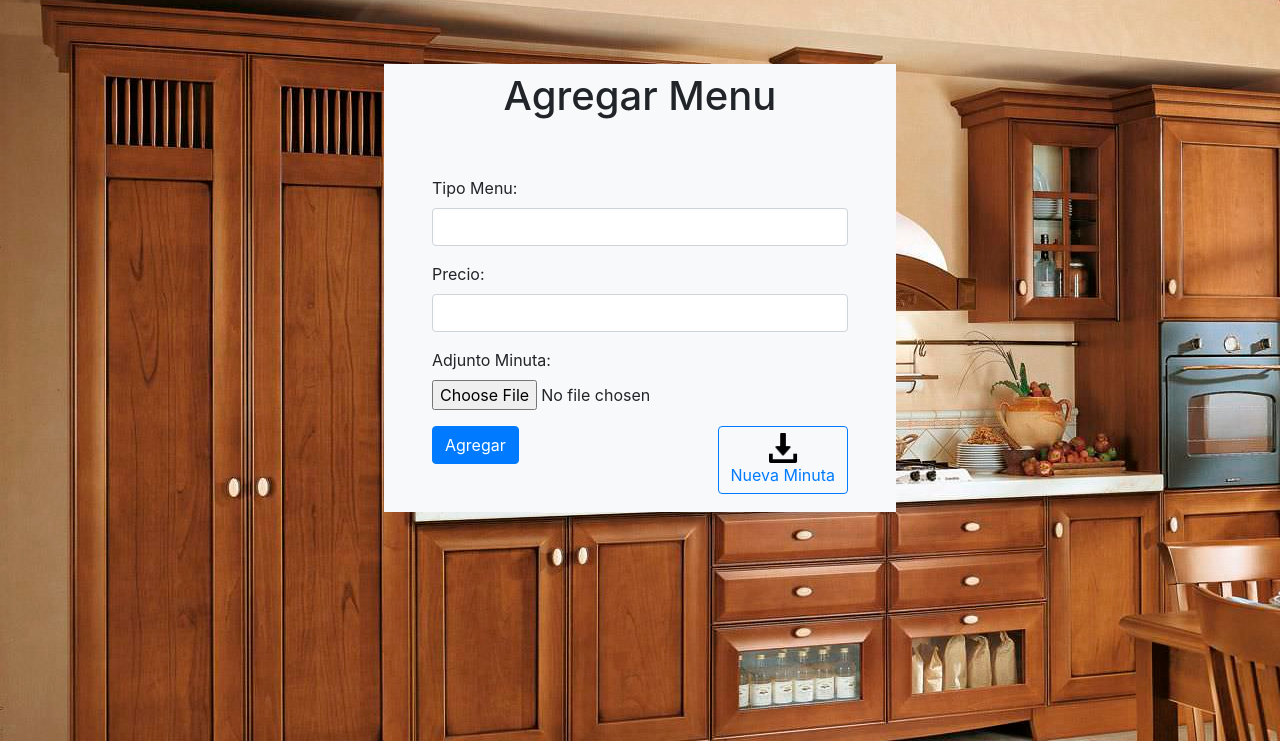
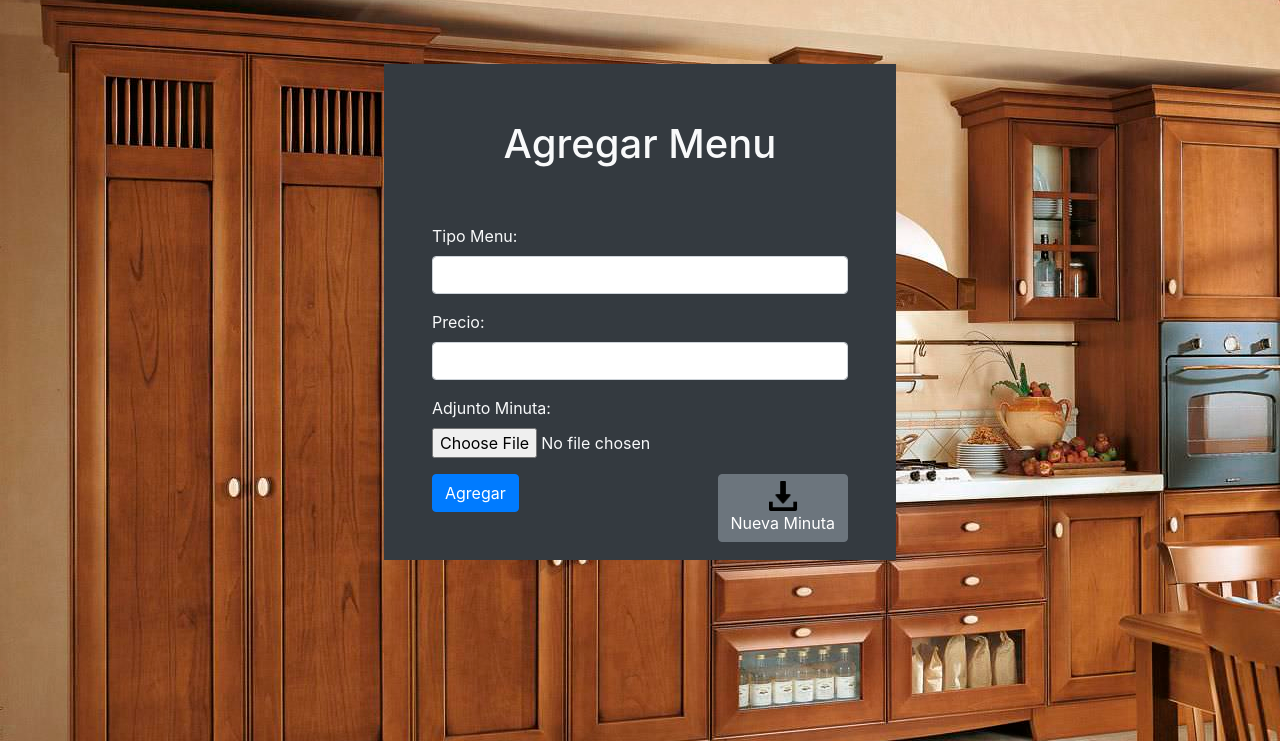
Before and after one commit to DynamicProphet/Hostal_Do-a_Clarita, a Django app: page /comedor/agregar in a window 1280 px wide. Shown: the part 59-800 px from the top of the page. Run offline with Django 3.2, Linux system fonts and the light colour scheme; the visitor is signed in with stand-in values (Sample User, id 1); some libraries are stand-ins or nearby versions.

Commit message:
Cambios CRUD Comedor

```diff
--- a/proyectoHostal/apps/urls.py
+++ b/proyectoHostal/apps/urls.py
@@ -13,8 +13,8 @@ from .views import *
 urlpatterns = [
     path('', home, name='pagina-principal'),
     path('registracion/', include([
-    path('registro/', registro, name='registro'),
-    path('registro_exitoso/', RegistroExitoso, name='registro_exitoso'),
+        path('registro/', registro, name='registro'),
+        path('registro_exitoso/', RegistroExitoso, name='registro_exitoso'),
     ])),
     path('quienes-somos/', QuienesSomos, name='quienes-somos'),
     path('reserva/', include ([
--- a/proyectoHostal/apps/views.py
+++ b/proyectoHostal/apps/views.py
@@ -148,5 +148,5 @@ def ComedorAdjunto(request,menu_id):
     excel = pd.read_excel(instacia.documento_menu.path)
     excel = excel.fillna('')
     tabla =  excel.to_html(bold_rows=True,index=False,
-    classes="table table-bordered bg-light text-dark",justify='center')
+    classes="table table-striped table-dark text-light",justify='center')
     return render(request, 'Cocina/menu_adjunto.html', {'tabla':tabla,'path':path})
--- a/proyectoHostal/static/css/styles.css
+++ b/proyectoHostal/static/css/styles.css
@@ -2,6 +2,7 @@
   align-items: center;
   justify-content: center;
 }
+/*
 .table,
 th,
 td {
@@ -9,6 +10,7 @@ td {
   background-color: #bca993;
   color: black;
 }
+*/
 .thtable td {
   padding: 10px;
 }
--- a/proyectoHostal/templates/Cocina/menu_adjunto.html
+++ b/proyectoHostal/templates/Cocina/menu_adjunto.html
@@ -8,7 +8,7 @@
 {% block img_bg %} style="background-image:url({% static 'img/background/img-cocina.jpg' %})" {% endblock %}
 
 {% block content %}
-<div class="">
+<div class="pt-5">
   <div class="pr-5">
     <a class="btn btn-primary float-right" target="_blank" href="{{ path }}">
       <img src="{% static 'img/icono-descargar.png' %}" alt="Descargar Minuta" width="30px"
--- a/proyectoHostal/templates/Cocina/menu_agregar.html
+++ b/proyectoHostal/templates/Cocina/menu_agregar.html
@@ -8,14 +8,14 @@
 {% block img_bg %} style="background-image:url({% static 'img/background/img-cocina.jpg' %})" {% endblock %}
 
 {% block content %}
-<div id="form_wrap" class="bg-light">
-    <form method="POST" class="" enctype="multipart/form-data">
+<div id="form_wrap" class="bg-dark pt-5">
+    <form method="POST" class="text-light" enctype="multipart/form-data">
         {% csrf_token %}
         <h1 class="text-center pt-2">Agregar Menu</h1>
         <div class="form-group p-5">
             {{ form.as_p }}
             <button class="btn btn-primary" type="submit">Agregar</button>
-            <a class="btn btn-outline-primary float-right" target="_blank" href="/media/Menu/minuta_base.xlsx">
+            <a class="btn btn-secondary float-right" target="_blank" href="/media/Menu/minuta_base.xlsx">
                 <img src="{% static 'img/icono-descargar.png' %}" alt="Descargar Nueva Minuta" width="30px"
                     height="30px"><br>
                 Nueva Minuta
--- a/proyectoHostal/templates/Cocina/menu_editar.html
+++ b/proyectoHostal/templates/Cocina/menu_editar.html
@@ -8,14 +8,14 @@
 {% block img_bg %} style="background-image:url({% static 'img/background/img-cocina.jpg' %})" {% endblock %}
 
 {% block content %}
-<div id="form_wrap" class="bg-light">
-    <form method="POST" class="" enctype="multipart/form-data">
+<div id="form_wrap" class="bg-dark pt-5">
+    <form method="POST" class="text-light" enctype="multipart/form-data">
         {% csrf_token %}
         <h1 class="text-center pt-2">Editar Menu</h1>
         <div class="form-group p-5">
             {{ form.as_p }}
             <button class="btn btn-primary" type="submit">Editar</button>
-            <a class="btn btn-outline-primary float-right" target="_blank" href="/media/Menu/minuta_base.xlsx">
+            <a class="btn btn-secondary float-right" target="_blank" href="/media/Menu/minuta_base.xlsx">
                 <img src="{% static 'img/icono-descargar.png' %}" alt="Descargar Nueva Minuta" width="30px"
                     height="30px"><br>
                 Nueva Minuta
```
Also changed, not shown: proyectoHostal/templates/Cocina/menu_listar.html (+5 -3 lines).
